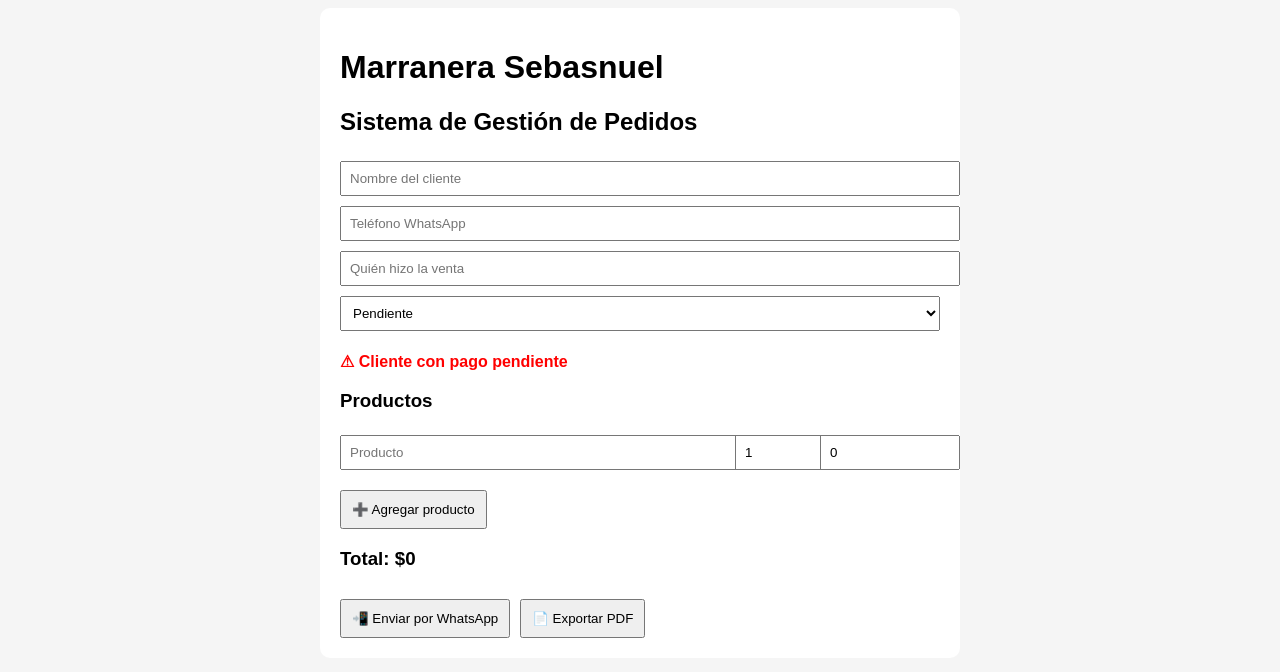
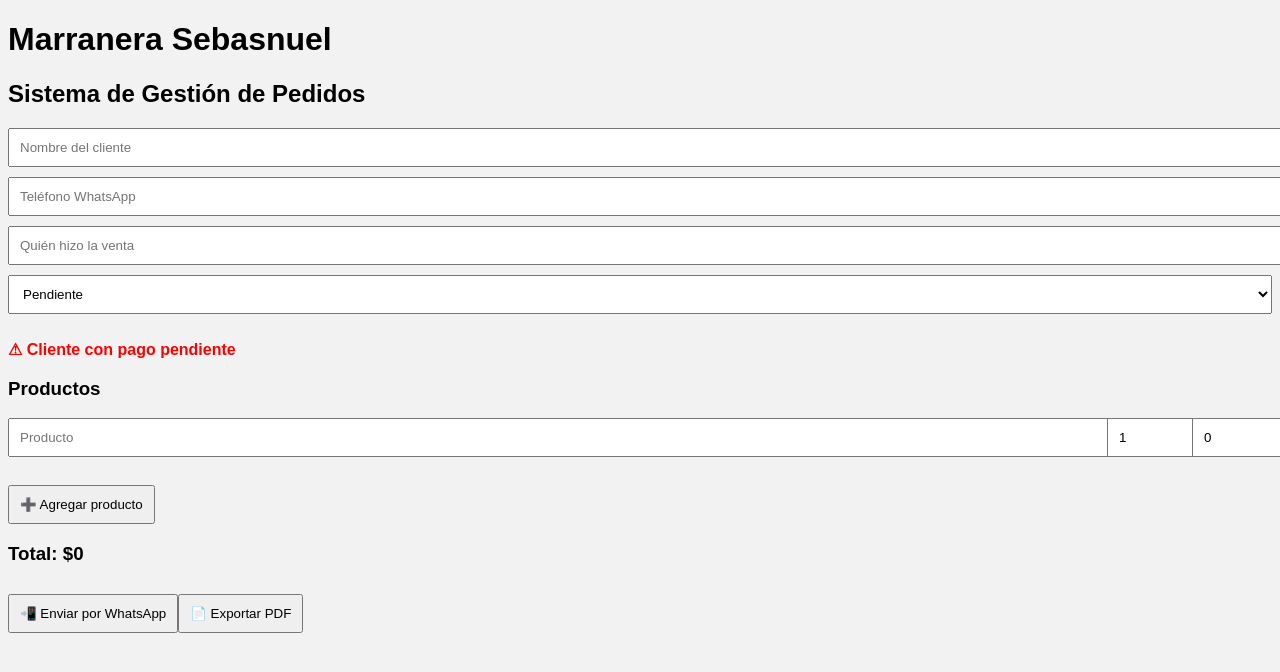
Before and after one commit to raulfernandorfdm-cmd/MARRANERA-SEBASNUEL, a React (Vite) app: page / in a window 1280 px wide. Shown: the top 672 px of the page. Built offline with nearby package versions, Linux system fonts and the light colour scheme.

Commit message:
Update style.css

```diff
--- a/src/style.css
+++ b/src/style.css
@@ -1,20 +1,27 @@
 body {
   font-family: Arial, sans-serif;
-  background: #f5f5f5;
+  background: #f2f2f2;
 }
 
-.container {
-  max-width: 600px;
-  margin: auto;
-  background: white;
+.card {
+  max-width: 500px;
+  margin: 40px auto;
+  background: #fff;
   padding: 20px;
   border-radius: 10px;
 }
 
 input, select {
   width: 100%;
-  padding: 8px;
-  margin: 5px 0;
+  padding: 10px;
+  margin-bottom: 10px;
+}
+
+.fila {
+  display: grid;
+  grid-template-columns: 1fr 80px 80px;
+  gap: 5px;
+  margin-bottom: 8px;
 }
 
 button {
@@ -23,19 +30,8 @@
   cursor: pointer;
 }
 
-.fila {
-  display: grid;
-  grid-template-columns: 1fr 80px 120px;
-  gap: 5px;
-  margin-bottom: 5px;
-}
-
 .alerta {
   color: red;
   font-weight: bold;
+  margin-bottom: 10px;
 }
-
-.acciones {
-  display: flex;
-  gap: 10px;
-}
```
